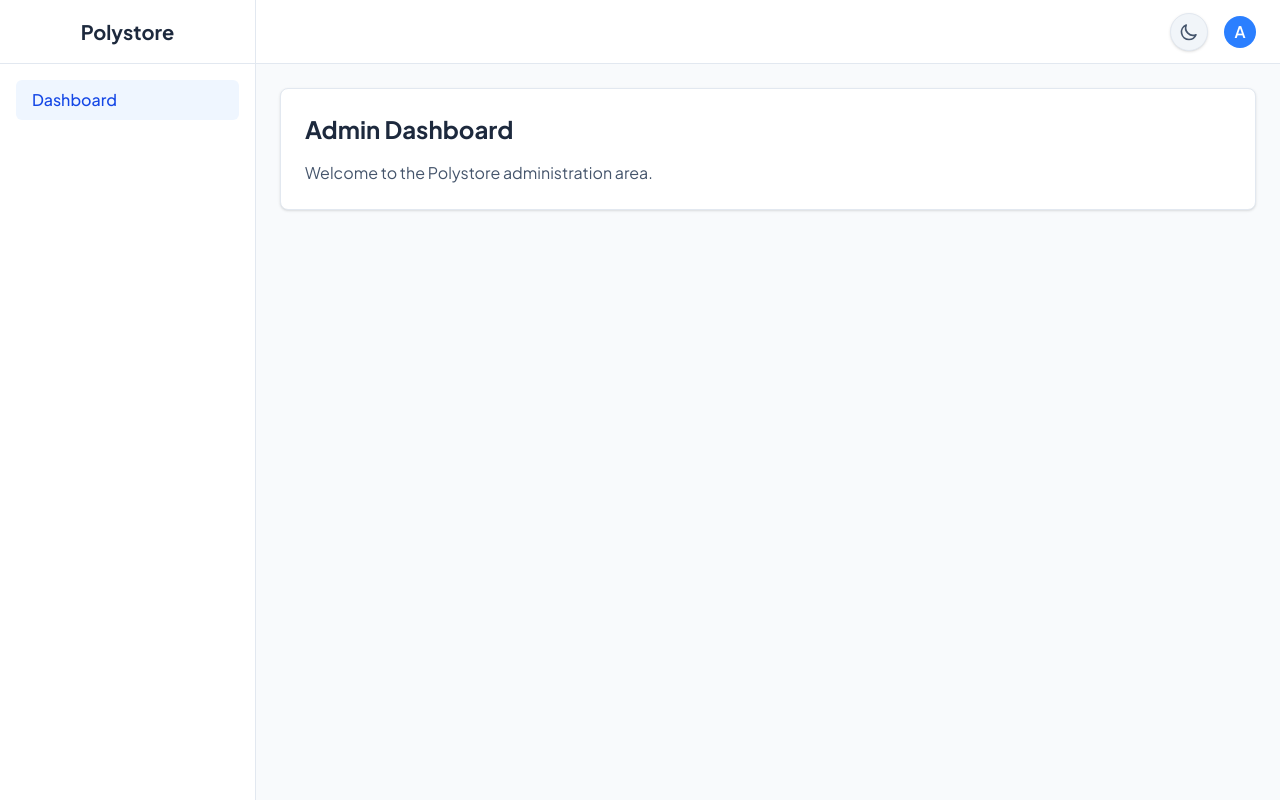
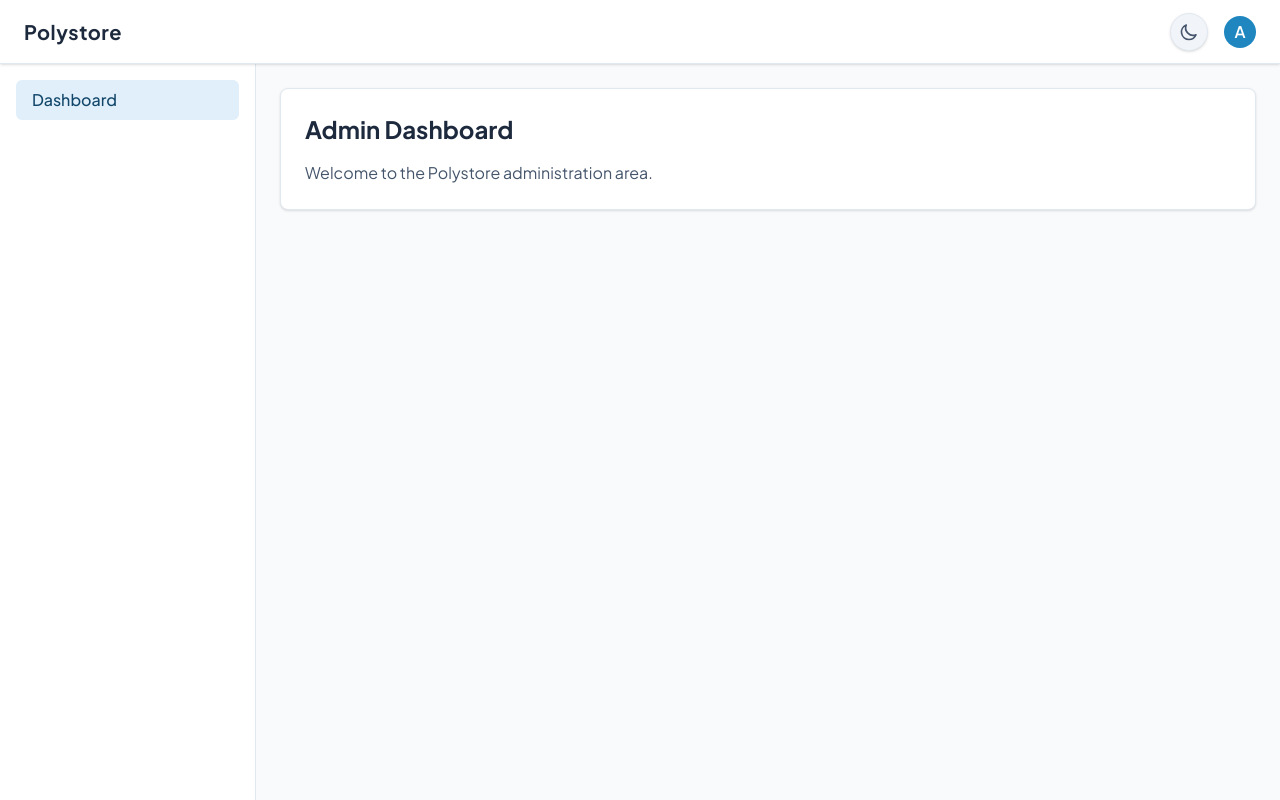
Before and after one commit to kaustubhakalucifer/Polystore, an Angular app in the folder frontend/: page /admin in a window 1280 px wide. Built offline with nearby package versions, Linux system fonts and the light colour scheme.

Commit message:
feat: Update dark mode color palette to use zinc and black shades and restructure the main layout.

```diff
--- a/frontend/src/app/core/layouts/main-layout/main-layout.component.html
+++ b/frontend/src/app/core/layouts/main-layout/main-layout.component.html
@@ -1,33 +1,12 @@
-<div class="flex h-screen bg-slate-50 dark:bg-slate-900 transition-colors duration-200">
-  <!-- Sidebar -->
-  <aside
-    class="hidden md:flex flex-col w-64 bg-white dark:bg-slate-800 border-r border-slate-200 dark:border-slate-700 h-full shadow-sm"
-  >
-    <div
-      class="p-4 flex items-center justify-center border-b border-slate-200 dark:border-slate-700 h-16"
-    >
-      <span class="text-xl font-bold text-slate-800 dark:text-white">Polystore</span>
-    </div>
-    <nav class="flex-1 p-4 overflow-y-auto space-y-2">
-      <a
-        href="/admin"
-        class="block px-4 py-2 rounded-md bg-blue-50 text-blue-700 dark:bg-blue-900/50 dark:text-blue-200 font-medium"
-        >Dashboard</a
-      >
-      <!-- More nav items could go here -->
-    </nav>
-  </aside>
-
-  <!-- Main Content Area -->
-  <div class="flex-1 flex flex-col h-screen overflow-hidden">
+<div class="flex flex-col h-screen bg-slate-50 dark:bg-black transition-colors duration-200">
   <!-- Topbar -->
   <header
-      class="h-16 flex items-center justify-between px-6 bg-white dark:bg-slate-800 border-b border-slate-200 dark:border-slate-700 shadow-sm"
+    class="h-16 flex items-center justify-between px-6 bg-white dark:bg-zinc-900 border-b border-slate-200 dark:border-zinc-800 shadow-sm shrink-0 z-10"
   >
     <div class="flex items-center">
       <!-- Mobile menu button placeholder -->
       <button
-          class="md:hidden mr-4 text-slate-500 hover:text-slate-700 dark:text-slate-400 dark:hover:text-slate-200"
+        class="md:hidden mr-4 text-slate-500 hover:text-slate-700 dark:text-zinc-400 dark:hover:text-slate-200"
       >
         <svg class="w-6 h-6" fill="none" stroke="currentColor" viewBox="0 0 24 24">
           <path
@@ -38,21 +17,41 @@
           ></path>
         </svg>
       </button>
-        <h1 class="text-lg font-semibold text-slate-800 dark:text-white sm:hidden">Polystore</h1>
+
+      <!-- Logo Container -->
+      <div class="flex items-center md:w-[14.5rem]">
+        <h1 class="text-xl font-bold text-slate-800 dark:text-white tracking-wide">Polystore</h1>
+      </div>
     </div>
 
     <div class="flex items-center gap-4">
       <app-theme-toggle></app-theme-toggle>
       <div
-          class="w-8 h-8 rounded-full bg-blue-500 flex items-center justify-center text-white font-semibold"
+        class="w-8 h-8 rounded-full bg-poly-500 flex items-center justify-center text-white font-semibold"
       >
         A
       </div>
     </div>
   </header>
 
-    <!-- Page Content -->
-    <main class="flex-1 overflow-x-hidden overflow-y-auto bg-slate-50 dark:bg-slate-900 p-6">
+  <!-- Bottom Content Area -->
+  <div class="flex flex-1 overflow-hidden">
+    <!-- Sidebar -->
+    <aside
+      class="hidden md:flex flex-col w-64 bg-white dark:bg-zinc-900 border-r border-slate-200 dark:border-zinc-800 h-full"
+    >
+      <nav class="flex-1 p-4 overflow-y-auto space-y-2">
+        <a
+          href="/admin"
+          class="block px-4 py-2 rounded-md bg-poly-100 text-poly-800 dark:bg-poly-900/60 dark:text-poly-100 font-medium transition-colors hover:bg-poly-200 dark:hover:bg-poly-800/60"
+          >Dashboard</a
+        >
+        <!-- More nav items could go here -->
+      </nav>
+    </aside>
+
+    <!-- Main Content Area -->
+    <main class="flex-1 overflow-x-hidden overflow-y-auto bg-slate-50 dark:bg-black p-6">
       <router-outlet></router-outlet>
     </main>
   </div>
--- a/frontend/src/app/pages/admin/dashboard.component.ts
+++ b/frontend/src/app/pages/admin/dashboard.component.ts
@@ -5,10 +5,10 @@ import { Component } from '@angular/core';
   standalone: true,
   template: `
     <div
-      class="bg-white dark:bg-slate-800 rounded-lg shadow-sm p-6 border border-slate-200 dark:border-slate-700 transition-colors duration-200"
+      class="bg-white dark:bg-zinc-900 rounded-lg shadow-sm p-6 border border-slate-200 dark:border-zinc-800 transition-colors duration-200"
     >
       <h1 class="text-2xl font-bold text-slate-800 dark:text-white mb-4">Admin Dashboard</h1>
-      <p class="text-slate-600 dark:text-slate-400">
+      <p class="text-slate-600 dark:text-zinc-400">
         Welcome to the Polystore administration area.
       </p>
     </div>
--- a/frontend/src/app/pages/login/login.component.html
+++ b/frontend/src/app/pages/login/login.component.html
@@ -1,14 +1,14 @@
 <div class="w-full max-w-md mx-auto">
   <div class="mb-10">
     <h2 class="text-4xl font-extrabold text-slate-900 dark:text-white mb-3">Welcome Back</h2>
-    <p class="text-lg text-slate-600 dark:text-slate-400">
+    <p class="text-lg text-slate-600 dark:text-zinc-400">
       Please sign in to your account to continue.
     </p>
   </div>
 
   <form [formGroup]="loginForm" (ngSubmit)="onSubmit()" class="space-y-6">
     <div>
-      <label for="email" class="block text-sm font-semibold text-slate-700 dark:text-slate-300 mb-2"
+      <label for="email" class="block text-sm font-semibold text-slate-700 dark:text-zinc-300 mb-2"
         >Email Address</label
       >
       <input
@@ -16,7 +16,7 @@
         type="email"
         formControlName="email"
         placeholder="you@example.com"
-        class="w-full px-5 py-4 border border-slate-300 dark:border-slate-600 rounded-xl bg-white dark:bg-slate-800 text-slate-900 dark:text-white focus:ring-2 focus:ring-poly-500 focus:border-poly-500 outline-none transition-all text-base shadow-sm"
+        class="w-full px-5 py-4 border border-slate-300 dark:border-zinc-700 rounded-xl bg-white dark:bg-zinc-900 text-slate-900 dark:text-white focus:ring-2 focus:ring-poly-500 focus:border-poly-500 outline-none transition-all text-base shadow-sm"
         [class.border-red-500]="
           loginForm.controls.email.invalid && loginForm.controls.email.touched
         "
@@ -31,7 +31,7 @@
 
     <div>
       <div class="flex justify-between items-center mb-2">
-        <label for="password" class="block text-sm font-semibold text-slate-700 dark:text-slate-300"
+        <label for="password" class="block text-sm font-semibold text-slate-700 dark:text-zinc-300"
           >Password</label
         >
         <a
@@ -45,7 +45,7 @@
         type="password"
         formControlName="password"
         placeholder="••••••••"
-        class="w-full px-5 py-4 border border-slate-300 dark:border-slate-600 rounded-xl bg-white dark:bg-slate-800 text-slate-900 dark:text-white focus:ring-2 focus:ring-poly-500 focus:border-poly-500 outline-none transition-all text-base shadow-sm"
+        class="w-full px-5 py-4 border border-slate-300 dark:border-zinc-700 rounded-xl bg-white dark:bg-zinc-900 text-slate-900 dark:text-white focus:ring-2 focus:ring-poly-500 focus:border-poly-500 outline-none transition-all text-base shadow-sm"
         [class.border-red-500]="
           loginForm.controls.password.invalid && loginForm.controls.password.touched
         "
@@ -60,7 +60,7 @@
 
     <button
       type="submit"
-      class="w-full bg-poly-600 hover:bg-poly-700 text-white font-bold py-4 px-6 rounded-xl transition-all duration-200 focus:ring-2 focus:ring-offset-2 focus:ring-poly-500 dark:focus:ring-offset-slate-900 shadow-md text-lg mt-8"
+      class="w-full bg-poly-600 hover:bg-poly-700 text-white font-bold py-4 px-6 rounded-xl transition-all duration-200 focus:ring-2 focus:ring-offset-2 focus:ring-poly-500 dark:focus:ring-offset-zinc-900 shadow-md text-lg mt-8"
     >
       Sign In
     </button>
--- a/frontend/src/app/shared/components/theme-toggle/theme-toggle.component.ts
+++ b/frontend/src/app/shared/components/theme-toggle/theme-toggle.component.ts
@@ -7,7 +7,7 @@ import { ThemeService } from '../../../core/services/theme.service';
   template: `
     <button
       (click)="themeService.toggleTheme()"
-      class="p-2 rounded-full bg-slate-100 dark:bg-slate-800 text-slate-600 dark:text-slate-300 hover:bg-slate-200 dark:hover:bg-slate-700 transition-colors shadow-sm border border-slate-200 dark:border-slate-700 flex items-center justify-center"
+      class="p-2 rounded-full bg-slate-100 dark:bg-zinc-900 text-slate-600 dark:text-zinc-300 hover:bg-slate-200 dark:hover:bg-zinc-800 transition-colors shadow-sm border border-slate-200 dark:border-zinc-800 flex items-center justify-center"
       aria-label="Toggle Theme"
     >
       @if (themeService.isDark()) {
--- a/frontend/src/index.html
+++ b/frontend/src/index.html
@@ -14,7 +14,7 @@
     />
   </head>
   <body
-    class="font-sans antialiased text-slate-900 dark:text-slate-100 bg-surface-light dark:bg-surface-dark"
+    class="font-sans antialiased text-slate-900 dark:text-zinc-100 bg-surface-light dark:bg-surface-dark"
   >
     <app-root></app-root>
   </body>
--- a/frontend/src/styles.css
+++ b/frontend/src/styles.css
@@ -23,9 +23,9 @@
 
   /* Surface colors */
   --color-surface-light: #ffffff;
-  --color-surface-dark: #0f172a;
+  --color-surface-dark: #000000;
   --color-surface2-light: #f8fafc;
-  --color-surface2-dark: #1e293b;
+  --color-surface2-dark: #09090b;
 }
 
 @custom-variant dark (&:is(.dark *));
```
Lines whose indentation alone changed are shown as unchanged.
